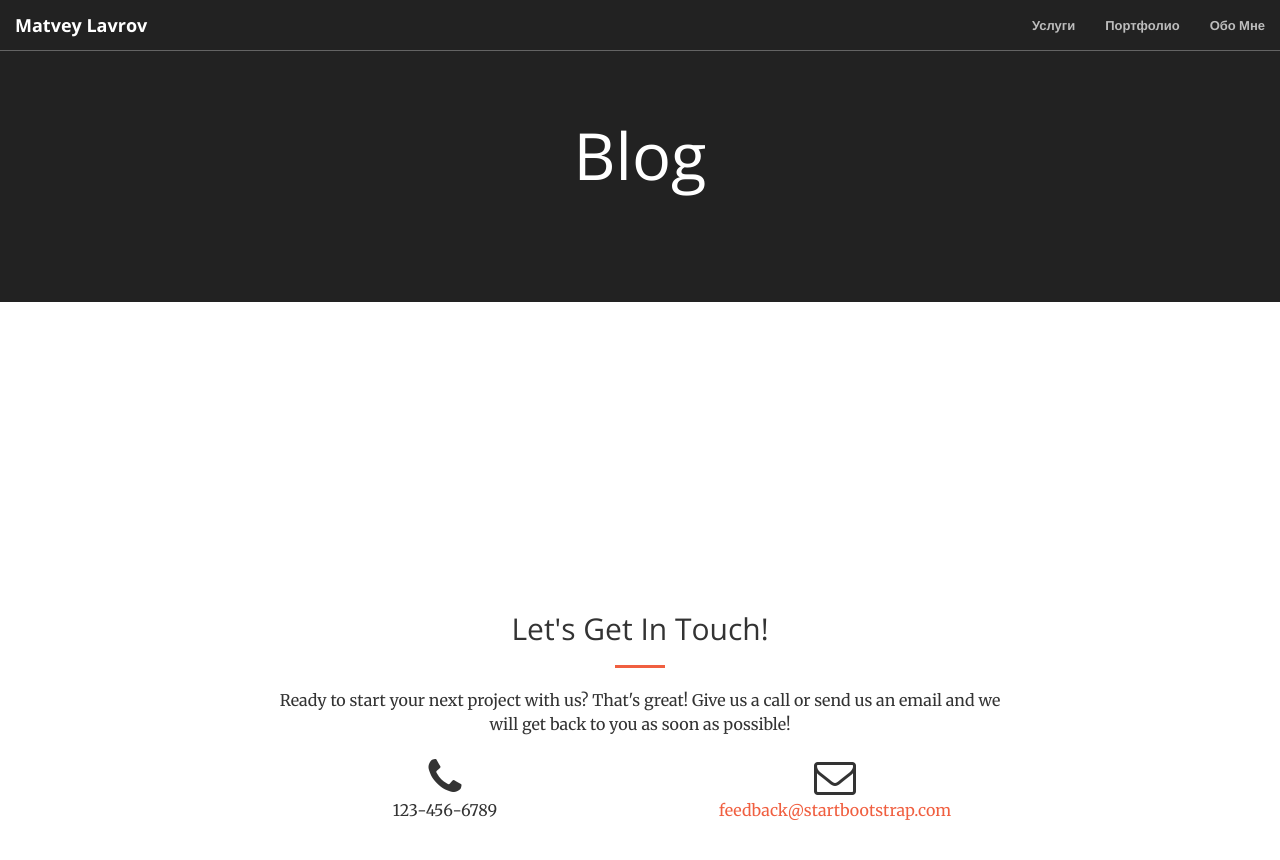
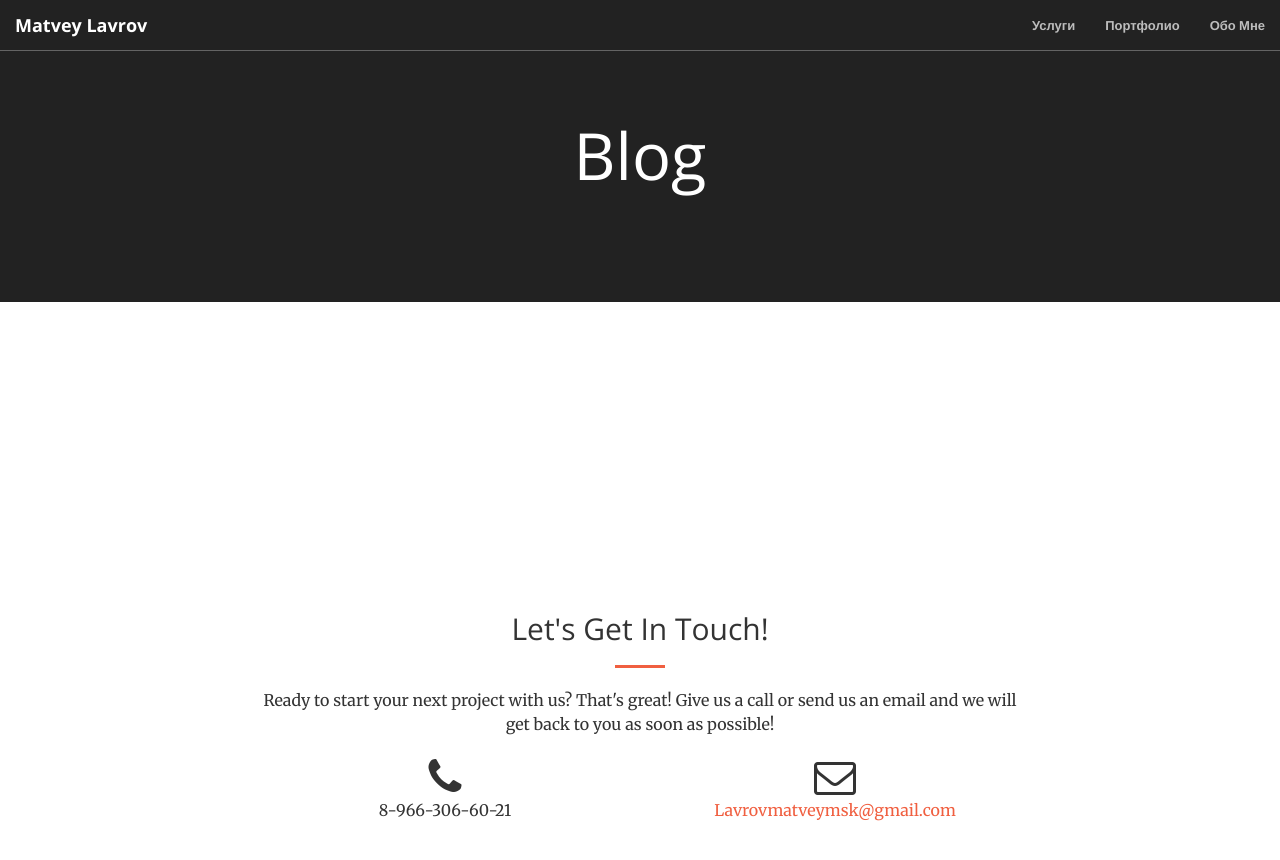
Before and after one commit to kvin1in/ToMat, a Jekyll site: the page built from blog.html, in a window 1280 px wide and 942 px high. Shown: the top 860 px of the window. Built offline with Jekyll 4.4.1, drawn with Linux system fonts in a browser that asks for light colours.

Commit message:
Add Roger

```diff
--- a/_layouts/default.html
+++ b/_layouts/default.html
@@ -69,11 +69,11 @@
                 </div>
                 <div class="col-lg-4 col-lg-offset-2 text-center">
                     <i class="fa fa-phone fa-3x wow bounceIn"></i>
-                    <p>123-456-6789</p>
+                    <p>8-966-306-60-21 </p>
                 </div>
                 <div class="col-lg-4 text-center">
                     <i class="fa fa-envelope-o fa-3x wow bounceIn" data-wow-delay=".1s"></i>
-                    <p><a href="mailto:your-email@your-domain.com">feedback@startbootstrap.com</a></p>
+                    <p><a href="mailto:Lavrovmatveymsk@gmail.com">Lavrovmatveymsk@gmail.com</a></p>
                 </div>
             </div>
         </div>
--- a/index.html
+++ b/index.html
@@ -53,7 +53,9 @@
 </section>
 
 
-<section class="parallax-window no-padding" id="portfolio" data-parallax="scroll" data-image-src="https://pp.vk.me/c303603/v303603915/47ec/05N3yGrsfd4.jpg">
+<!--<section class="parallax-window no-padding" id="portfolio" data-parallax="scroll" data-image-src="https://pp.vk.me/c303603/v303603915/47ec/05N3yGrsfd4.jpg">-->
+<section class="parallax-window no-padding" id="portfolio" data-parallax="scroll" data-image-src="{{ site.baseurl }}/img/sasss4.png">
+
     <div class="container-fluid">
         <div class="row masonry" data-columns>
             {% for portfolio_item in site.portfolio %}
```
Also changed, not shown: css/bootstrap.min.css, 2 other files.
